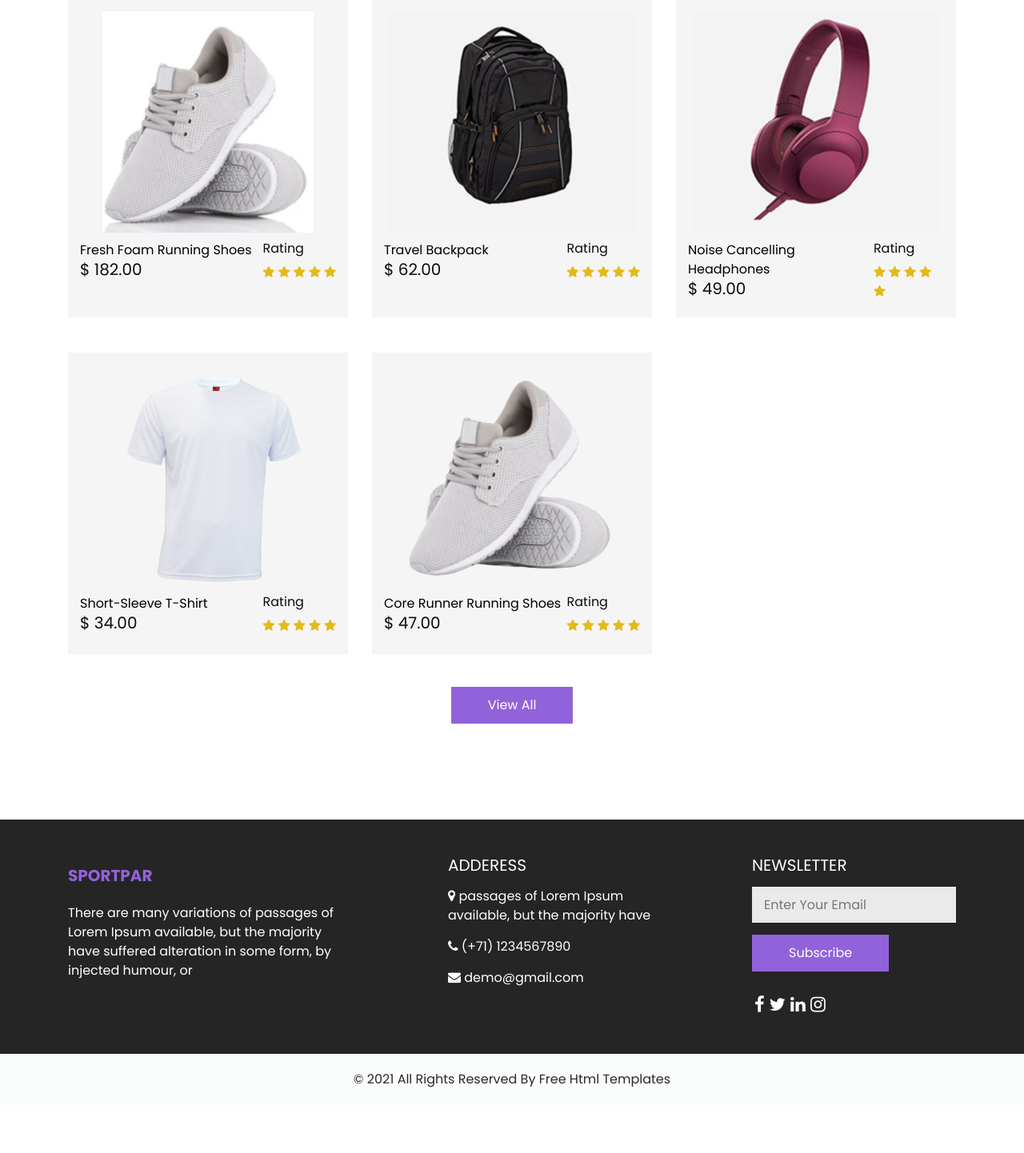
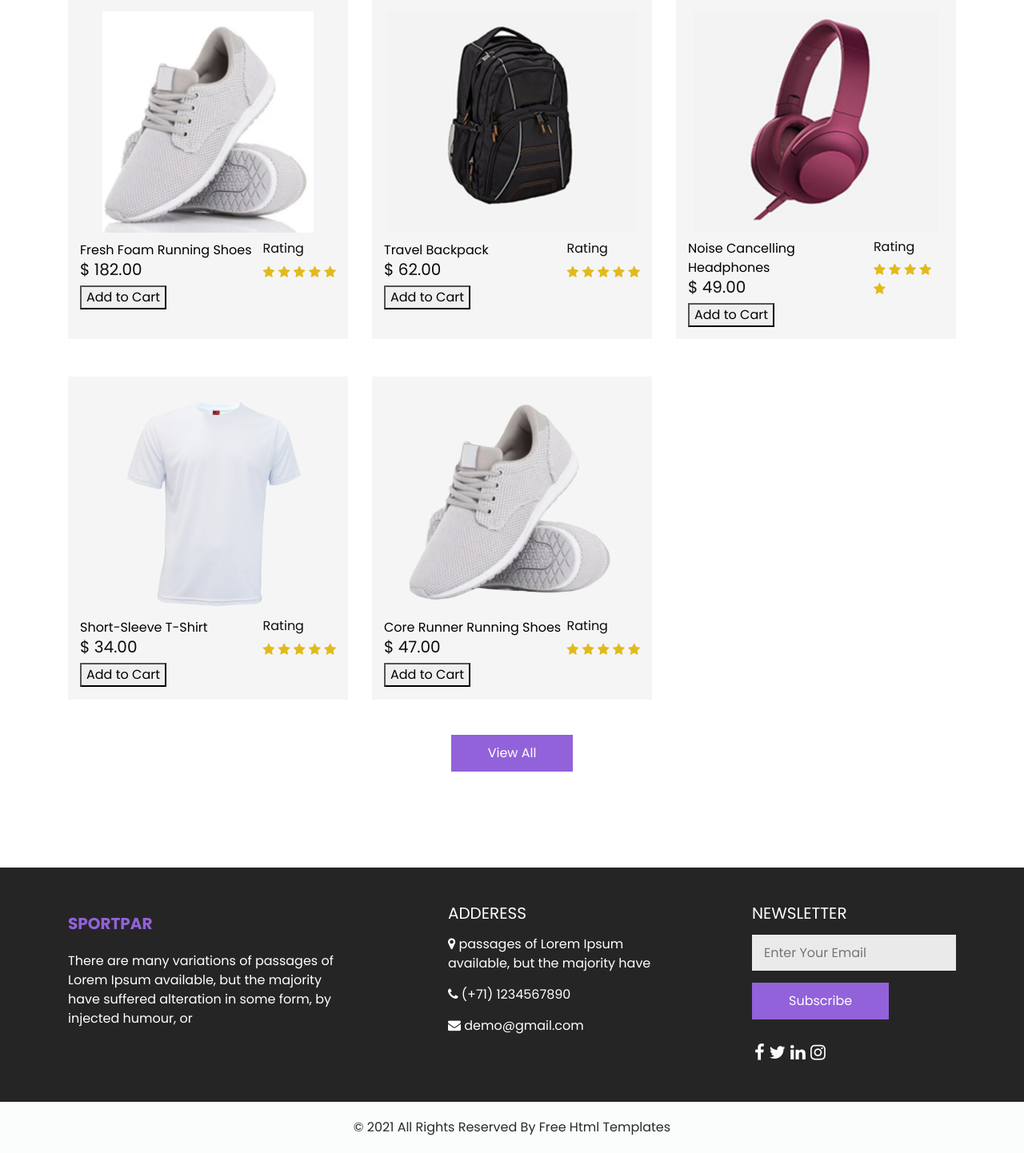
Before and after one commit to dontcopymyusernamepls/ISPJ-Assignment, a Flask app: page /product in a window 1280 px wide. Shown: the part 222-1664 px from the top of the page at 80% size. Before the commit the page ends 1582 px from the top, so only its background shows below. Run offline with Flask 2, Linux system fonts and the light colour scheme; some libraries are stand-ins or nearby versions.

Commit message:
Added Cart and Payment stuff

```diff
--- a/spectrum/routes.py
+++ b/spectrum/routes.py
@@ -294,32 +294,37 @@ def save_picture(form_pic, current_picture):
 @app.route('/addtocart', methods=['POST'])
 def AddtoCart():
     try:
-        products_id = request.form.get('products_id')
+        products_id = request.form.get('product_id')
         quantity = int(request.form.get('quantity'))
+
         product = Addproducts.query.filter_by(id=products_id).all()[0]
 
-        if request.method =="POST":
+        if request.method == "POST":
             DictItems = {products_id:{'name':product.name, 'image':product.image_1, 'price':product.price, 'quantity':quantity}}
 
-            if 'shoppingcart' in session:
+            if 'shoppingcart' in session and session['shoppingcart'] is not None:
+
                 print(session['shoppingcart'])
                 if products_id in session['shoppingcart']:
                     for key, item in session['shoppingcart'].items():
                         if int(key) == int(products_id):
                             session.modified = True
-                            item['quantity'] += 1
+                            item['quantity'] += quantity
 
                 else:
-                    # session['shoppingcart'] = MagerDicts(session['shoppingcart'], DictItems)
+                    session['shoppingcart'] = session['shoppingcart'] | DictItems
+                    flash(f"Added {quantity} {product.name} to cart!")
                     return redirect(request.referrer)
 
             else:
                 session['shoppingcart'] = DictItems
+                flash(f"Added {quantity} {product.name} to cart!")
                 return redirect(request.referrer)
 
     except Exception as e:
         print(e)
     finally:
+        flash(f"Added {quantity} {product.name} to cart!")
         return redirect(request.referrer)
 
 
@@ -343,19 +348,19 @@ def cart():
         items += 1
     return render_template('cart.html', title='Shopping Cart', current_user=current_user, cart_items=cart_items, items=items, total=total)
 
-# @app.route('/deleteitem/<int:id>')
-# def deleteitem(id):
-#     if 'shoppingcart' not in session:
-#         return redirect(url_for('home'))
-#     try:
-#         session.modified = True
-#         for key , item in session['shoppingcart'].items():
-#             if int(key) == id:
-#                 session['shoppingcart'].pop(key, None)
-#                 return redirect(url_for('cart'))
-#     except Exception as e:
-#         print(e)
-#         return redirect(url_for('cart'))
+@app.route('/deleteitem/<int:id>')
+def deleteitem(id):
+    if 'shoppingcart' not in session:
+        return redirect(url_for('home'))
+    try:
+        session.modified = True
+        for key , item in session['shoppingcart'].items():
+            if int(key) == id:
+                session['shoppingcart'].pop(key, None)
+                return redirect(request.referrer)
+    except Exception as e:
+        print(e)
+        return redirect(request.referrer)
 
 
 
@@ -364,27 +369,24 @@ def cart():
 @login_required
 def checkout_details():
     form = CheckOutForm()
-    cart_items = Items_In_Cart.query.filter_by(user_id=current_user.id).all()
+    cart_items = session["shoppingcart"] # Items_In_Cart.query.filter_by(user_id=current_user.id).all()
     subtotal = 0
     total = 0
-    for item in cart_items:
-        product = Addproducts.query.filter_by(id=item.product_id).first()
-        if product.stock < item.quantity:
+    print(cart_items)
+    for key, item in cart_items.items():
+        print(item)
+        product = Addproducts.query.filter_by(id=key).first()
+        if product.stock < item['quantity']:
             flash('{{product.name}} only has {{product.stock}} left in stock', 'danger')
             return redirect(url_for('cart'))
         else:
-            subtotal += item.price
+            subtotal += item['price']
 
     total = subtotal + 10
 
     keysize = 2048
     private_keyfile = "a_private.pem"
     public_keyfile = "a_public.pem"
-
-    keypair = rsa.generate_keypair(keysize)
-
-    rsa.write_private_key(keypair, private_keyfile)
-    rsa.write_public_key(keypair, public_keyfile)
 
     private_key = rsa.read_private_key(private_keyfile)
     public_key = rsa.read_public_key(public_keyfile)
@@ -398,12 +400,14 @@ def checkout_details():
         checkout_details = Customer_Payments(full_name=full_name, address=en_address, postal_code=postal_code, card_number=en_card_number, cvv=en_cvv)
         db.session.add(checkout_details)
 
-        for cart_item in cart_items:
-            product = Addproducts.query.filter_by(id=cart_item.product_id).first()
-            product.stock = product.stock - cart_item.quantity
-            product_bought = Product_Bought(quantity=cart_item.quantity, product_id=cart_item.product_id, user_id=cart_item.user_id, product_name=cart_item.name, image=cart_item.image_1, price=cart_item.price)
+        print(cart_items)
+        for key, cart_item in cart_items.items():
+            product = Addproducts.query.filter_by(id=key).first()
+            product.stock = product.stock - cart_item["quantity"]
+            product_bought = Product_Bought(quantity=cart_item["quantity"], product_id=key, user_id=current_user.id, product_name=cart_item["name"], image=cart_item["image"], price=cart_item["price"])
             db.session.add(product_bought)
-            db.session.delete(cart_item)
+            # db.session.delete(cart_item)
+            session["shoppingcart"] = dict()
             db.session.commit()
         flash(f'Your order has been submitted!','success')
         return redirect(url_for('thanks')) #verify
--- a/spectrum/templates/cart.html
+++ b/spectrum/templates/cart.html
@@ -24,12 +24,12 @@
                 {% set subtotal = product.quantity|int * product.price|float %}
                 <td>{{subtotal}}</td>
                 <td><a href="#">Edit</a></td>
-                <td> <a href="#"">Delete</a></td>
+                <td> <a href="/deleteitem/{{key}}">Delete</a></td>
             </tr>
         {% endfor %}
         </tbody>
     </table>
     <h3>Total: ${{total}}</h3>
-    <button type="submit" class="btn btn-secondary" data-toggle="button">Checkout</button>
+    <button type="submit" class="btn btn-secondary" data-toggle="button" onclick="location.href = '/checkout'">Checkout</button>
 </div>
 {% endblock content %}
--- a/spectrum/templates/checkout.html
+++ b/spectrum/templates/checkout.html
@@ -72,14 +72,14 @@
                      <h4 class="widget-title">Order Summary</h4>
                      <hr>
                      <div class="media product-card">
-                        {% for product in cart_items %}
+                        {% for key, product in cart_items.items() %}
                         <a class="pull-left" href="">
-                            <img src="{{url_for('static',filename='product_pics/' + product.image_1)}}" alt="{{product.name}}" width="50" height="50">
+                            <img src="{{url_for('static',filename='images/' + product.image)}}" alt="{{product.name}}" width="50" height="50">
                         </a>
                         <div class="media-body">
                            <h4 class="media-heading">{{ product.name }}</h4>
                            <p class="price">{{ product.quantity }} x ${{ product.price }}</p>
-                           <span class="remove"><a href="{{ url_for('delete_cart_item_checkout', id=product.id)}}">Remove</a></span>
+                           <span class="remove"><a href="/deleteitem/{{key}}">Remove</a></span>
                            <hr>
                         </div>
                         {% endfor %}
--- a/spectrum/templates/layout.html
+++ b/spectrum/templates/layout.html
@@ -98,7 +98,7 @@
                         <a href="{{url_for('cart')}}" class="cart_link">
                           <i class="fa fa-cart-arrow-down" aria-hidden="true"></i>
                           <span class="cart_number">
-                            0
+                            {{session['shoppingcart']|length if ('shoppingcart' in session and session['shoppingcart'] is not none) else 0}}
                           </span>
                         </a>
                         <form class="form-inline " method="GET" action='/search'>
--- a/spectrum/templates/product.html
+++ b/spectrum/templates/product.html
@@ -29,6 +29,13 @@
                 <h5>
                   <span>$</span> {{ product.price }}
                 </h5>
+                <form method="post" action="/addtocart">
+                  <input class="d-none" type="text" name="product_id" value="{{ product.id }}" />
+                  <input class="d-none" type="text" name="quantity" value="1" />
+                  <button class="">
+                    Add to Cart
+                  </button>
+                </form>
               </div>
               <div class="like">
                 <h6>
```
Also changed, not shown: instance/database.db, spectrum/backup.db, 3 other files.
